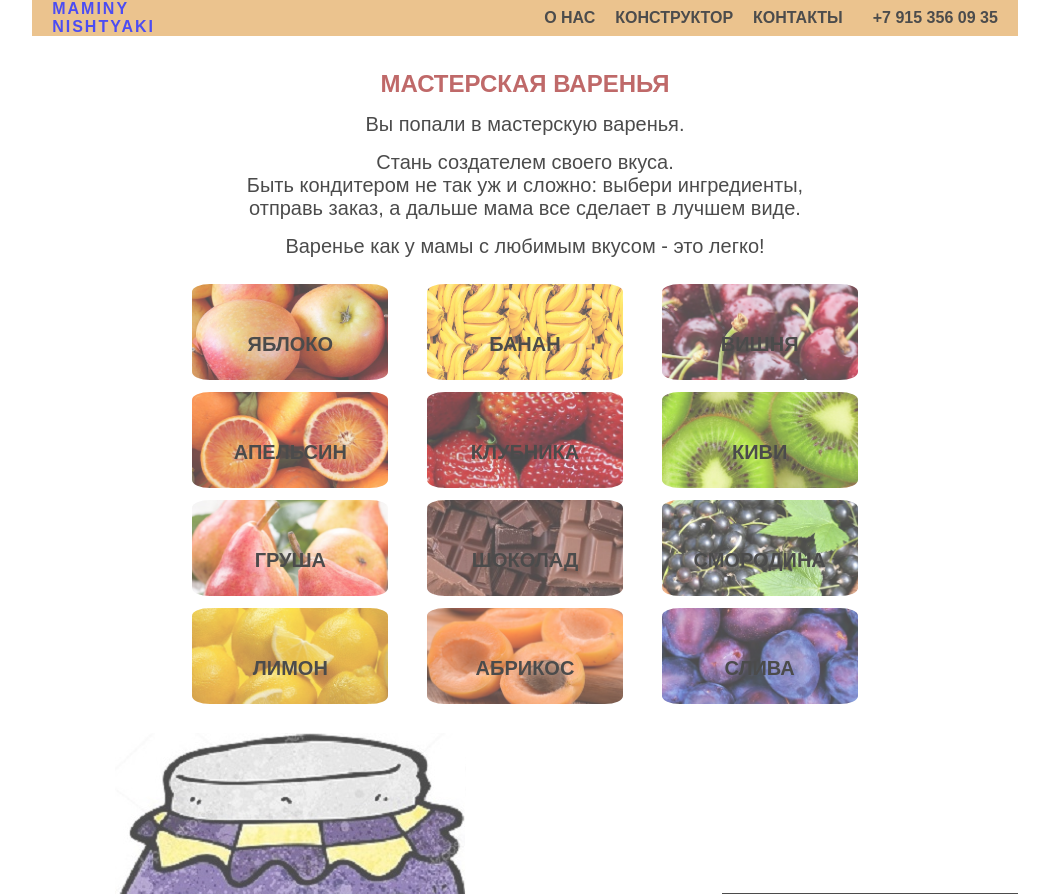
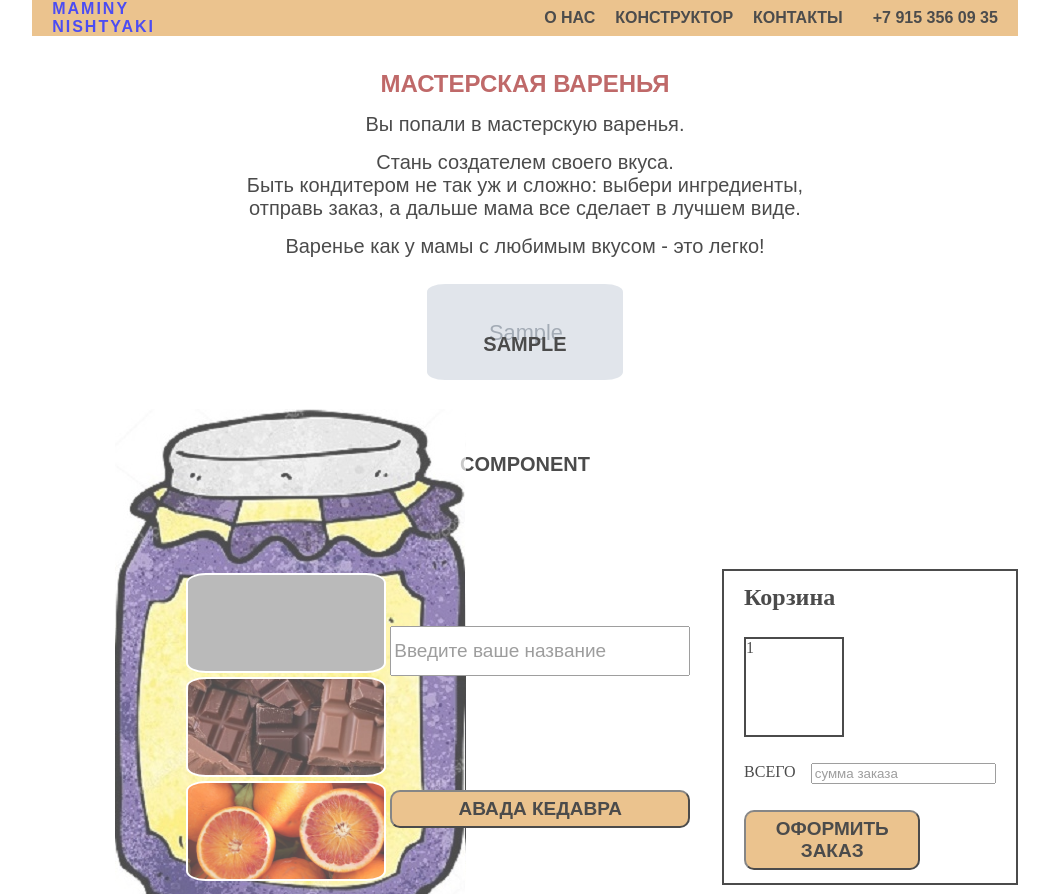
Before and after one commit to irina-sav/jam_constructor, a PHP site: page / in a window 1280 px wide. Shown: the part 30-924 px from the top of the page, without its empty margins (115-1164 px from the left). Run offline with PHP 8.4, Linux system fonts and the light colour scheme; tables that the repository leaves empty or names only in its code hold one stand-in row (values such as "Sample post"); grey boxes marked "Sample" are stand-in pictures; grey boxes are pictures that could not be loaded.

Commit message:
sql requests

```diff
--- /dev/null
+++ b/controller.php
@@ -0,0 +1,3 @@
+<?php
+require_once "model.php";
+$components = getComponents();
--- a/css/styles.css
+++ b/css/styles.css
@@ -111,6 +111,11 @@ h1 {
   /*background-color: #e3aa5f;*/
   opacity: 0.7;
 }
+
+.filters__wrapper > div {
+  background-size: 101% 101%;
+  background-repeat: no-repeat;
+}
 .taste {
   width: 200px;
   height: 100px;
@@ -127,7 +132,7 @@ h1 {
 .taste:hover {
   border: black 2px solid;
 }
-#apple {
+/* #apple {
   background-image: url(../img/apple.jpg);
   background-size: 101% 101%;
   background-repeat: no-repeat;
@@ -175,7 +180,7 @@ h1 {
 #plum {
   background-image: url(../img/plum.jpg);
   background-size: 101% 101%;
-}
+} */
 
 .constructor_wrapper {
   display: flex;
--- a/index.html
+++ b/index.php
@@ -1,3 +1,6 @@
+<?php
+require "controller.php";
+?>
 <!DOCTYPE html>
 <html lang="ru">
   <head>
@@ -53,18 +56,11 @@
     <section class="filters">
       <div class="container">
         <div class="filters__wrapper">
-          <div class="taste" id="apple">Яблоко</div>
-          <div class="taste" id="banana">банан</div>
-          <div class="taste" id="cherry">вишня</div>
-          <div class="taste" id="orange">апельсин</div>
-          <div class="taste" id="strawberry">клубника</div>
-          <div class="taste" id="kiwi">киви</div>
-          <div class="taste" id="pear">груша</div>
-          <div class="taste" id="chocolate">шоколад</div>
-          <div class="taste" id="berry">смородина</div>
-          <div class="taste" id="lemon">лимон</div>
-          <div class="taste" id="apricot">абрикос</div>
-          <div class="taste" id="plum">слива</div>
+          <?
+          foreach($components as $component) {
+            echo "<div class='taste' id='apple' style='background-image: url(../{$component["picture"]})'>{$component["name"]}</div>";
+          }
+        ?>
         </div>
       </div>
     </section>
--- /dev/null
+++ b/model.php
@@ -0,0 +1,16 @@
+<?php
+function sqlConnect() {
+    $bdConnect = mysqli_connect("31.31.196.95", "u1433184_jam", "hG0uI8rU9ksS3f", "u1433184_jambase");
+    mysqli_query($bdConnect, "SET NAMES utf8");
+    // if (!$bdConnect) {
+    //     throw new Exception('<br>' . 'Ошибка подключения (' . mysqli_connect_errno() . ') ' . mysqli_connect_error());
+    // }
+    return $bdConnect;
+
+}
+
+
+function getComponents() {
+    $data = mysqli_query(sqlConnect(), "select * from `components`");
+    return mysqli_fetch_all($data, MYSQLI_ASSOC);
+}
--- a/test_site/index.php
+++ b/test_site/index.php
@@ -46,7 +46,7 @@ require "controller.php";
 </form>
 <div id="result"></div>
 <form id="search" action="" method="post">
-    <input type="text" name="user" placeholder ="ВВедите имя">
+    <input id="username" type="text" name="user" placeholder ="ВВедите имя">
     <br>
 
     <button  id="buttonuser">найти пользователя</button>
```
Also changed, not shown: test_site/api.php (+11 -1 lines), test_site/test.js (+13 -3 lines), test_site/learning/test.html (renamed from test.html), test_site/learning/test.php (renamed from test.php), test_site/learning/test_controller.php (renamed from test_controller.php).
